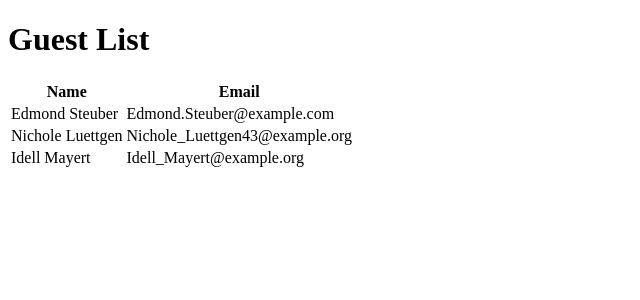
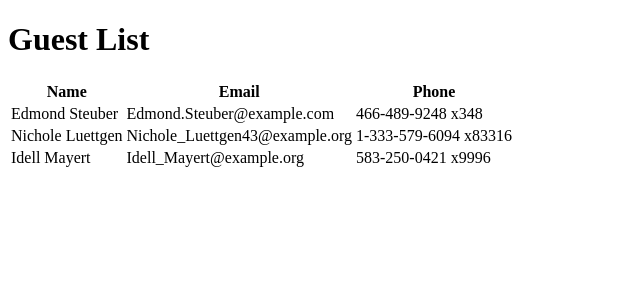
Before and after one commit to envyusone/guest-list, a React (Vite) app: page / in a window 1280 px wide. Shown: the top 300 px of the page, without its empty margins (0-640 px from the left). Built offline with nearby package versions, Linux system fonts and the light colour scheme.

Commit message:
added click

```diff
--- a/src/App.jsx
+++ b/src/App.jsx
@@ -1,13 +1,14 @@
 import { useState } from "react";
 
 const dummyGuests = [
-  { id: 1, name: "Edmond Steuber", email: "Edmond.Steuber@example.com" },
-  { id: 2, name: "Nichole Luettgen", email: "Nichole_Luettgen43@example.org" },
-  { id: 3, name: "Idell Mayert", email: "Idell_Mayert@example.org" },
+  { id: 1, name: "Edmond Steuber", email: "Edmond.Steuber@example.com", phone: "466-489-9248 x348" },
+  { id: 2, name: "Nichole Luettgen", email: "Nichole_Luettgen43@example.org", phone: "1-333-579-6094 x83316" },
+  { id: 3, name: "Idell Mayert", email: "Idell_Mayert@example.org", phone: "583-250-0421 x9996" },
 ];
 
 export default function App() {
   const [guests, setGuests] = useState(dummyGuests);
+  const [selectedGuestId, setSelectedGuestId] = useState(null);
 
   return (
     <div className="App">
@@ -17,14 +18,20 @@ export default function App() {
           <tr>
             <th>Name</th>
             <th>Email</th>
+            <th>Phone</th>
           </tr>
         </thead>
         <tbody>
           {guests.map((guest) => {
             return (
-              <tr key={guest.id}>
+              <tr
+                key={guest.id}
+                onClick={() => setSelectedGuestId(guest.id)}
+                className={selectedGuestId === guest.id ? "selected" : ""}
+              >
                 <td>{guest.name}</td>
                 <td>{guest.email}</td>
+                <td>{guest.phone}</td>
               </tr>
             );
           })}
--- a/src/index.css
+++ b/src/index.css
@@ -0,0 +1,7 @@
+tr.selected {
+  background-color: #fff9c4;
+}
+
+tr {
+  cursor: pointer;
+}
```
